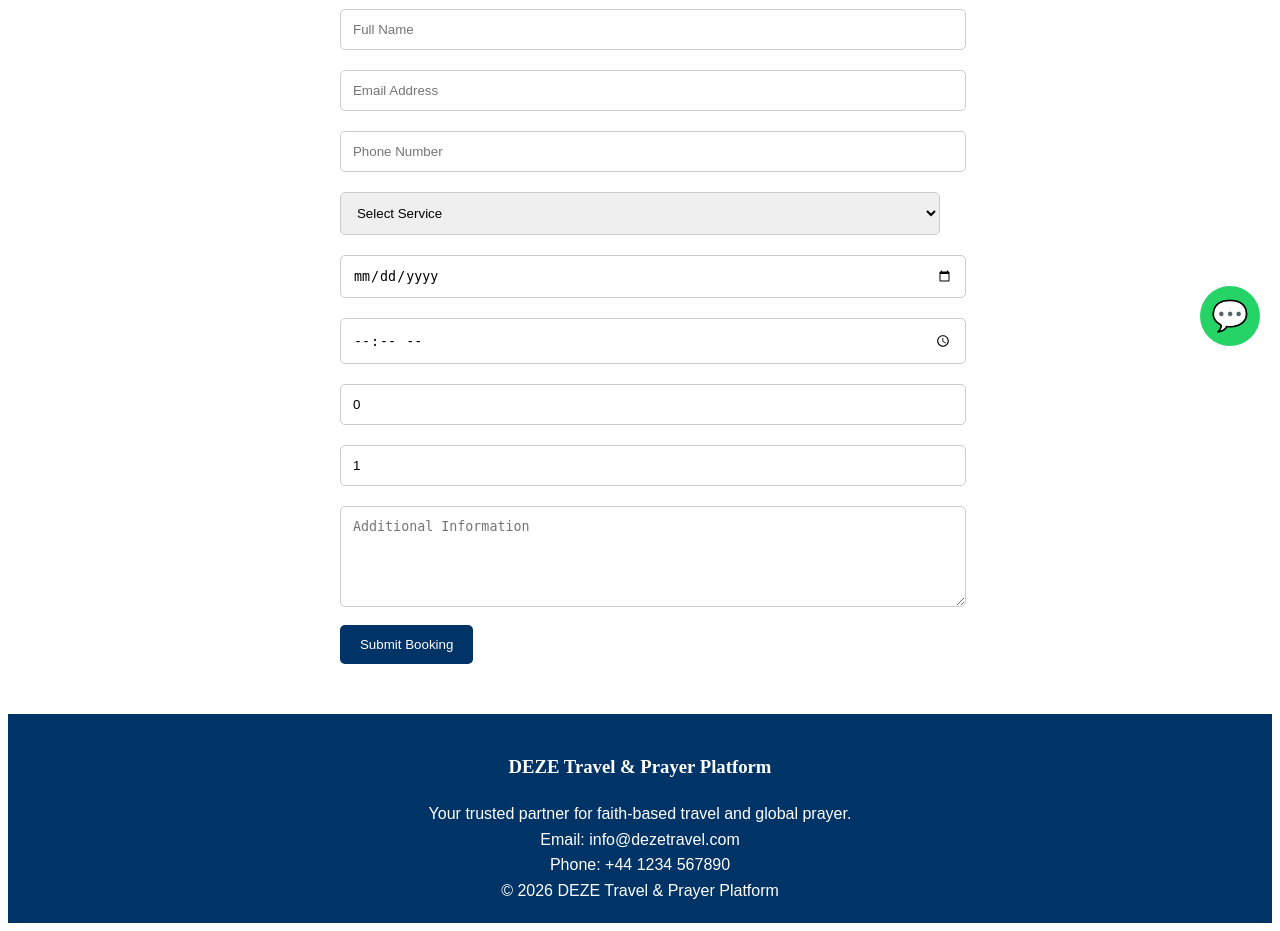
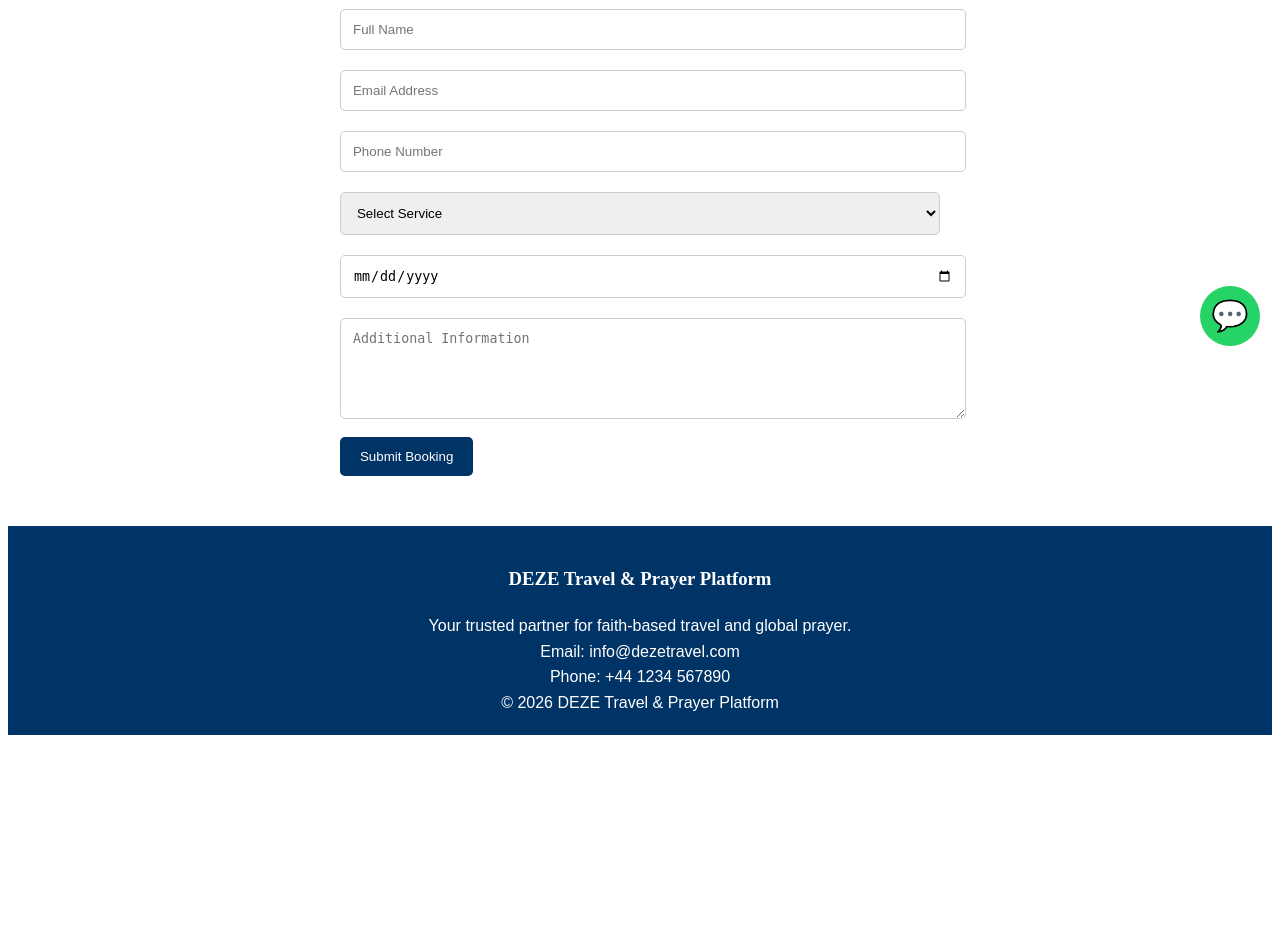
Before and after one commit to ezevictor21/booking-system, a Flask app: page /booking in a window 1280 px wide. Shown: the part 434-1365 px from the top of the page. After the commit the page ends 1169 px from the top, so only its background shows below. Run offline with Flask 3, Linux system fonts and the light colour scheme.

```diff
--- a/models.py
+++ b/models.py
@@ -53,8 +53,6 @@ class Booking(db.Model):
     phone = db.Column(db.String(30))
     service = db.Column(db.String(50), nullable=False)
     travel_date = db.Column(db.Date, nullable=False)
-    travel_return_date = db.Column(db.Date, nullable=True)
-    travel_time = db.Column(db.Time, nullable=False)
     notes = db.Column(db.String(500))
     status = db.Column(db.String(20), default="Pending")
     created_at = db.Column(db.DateTime, default=datetime.utcnow)
--- a/templates/booking.html
+++ b/templates/booking.html
@@ -21,11 +21,6 @@
             {% endfor %}
         </select>
         <input type="date" name="travel_date" required value="{{ form.get('travel_date', '') }}">
-        <input type="time" name="travel_time" required value="{{ form.get('travel_time', '') }}">
-        <input type="number" name="family_members" placeholder="Number of Family Members" min="30" required
-               value="{{ form.get('family_members', '0') }}">
-        <input type="number" name="number_of_passengers" placeholder="Number of Passengers" min="3" required
-               value="{{ form.get('number_of_passengers', '1') }}">
         <textarea name="additional_information" rows="5" placeholder="Additional Information" maxlength="500">{{ form.get('additional_information', '') }}</textarea>
         <button type="submit">Submit Booking</button>
     </form>
```
